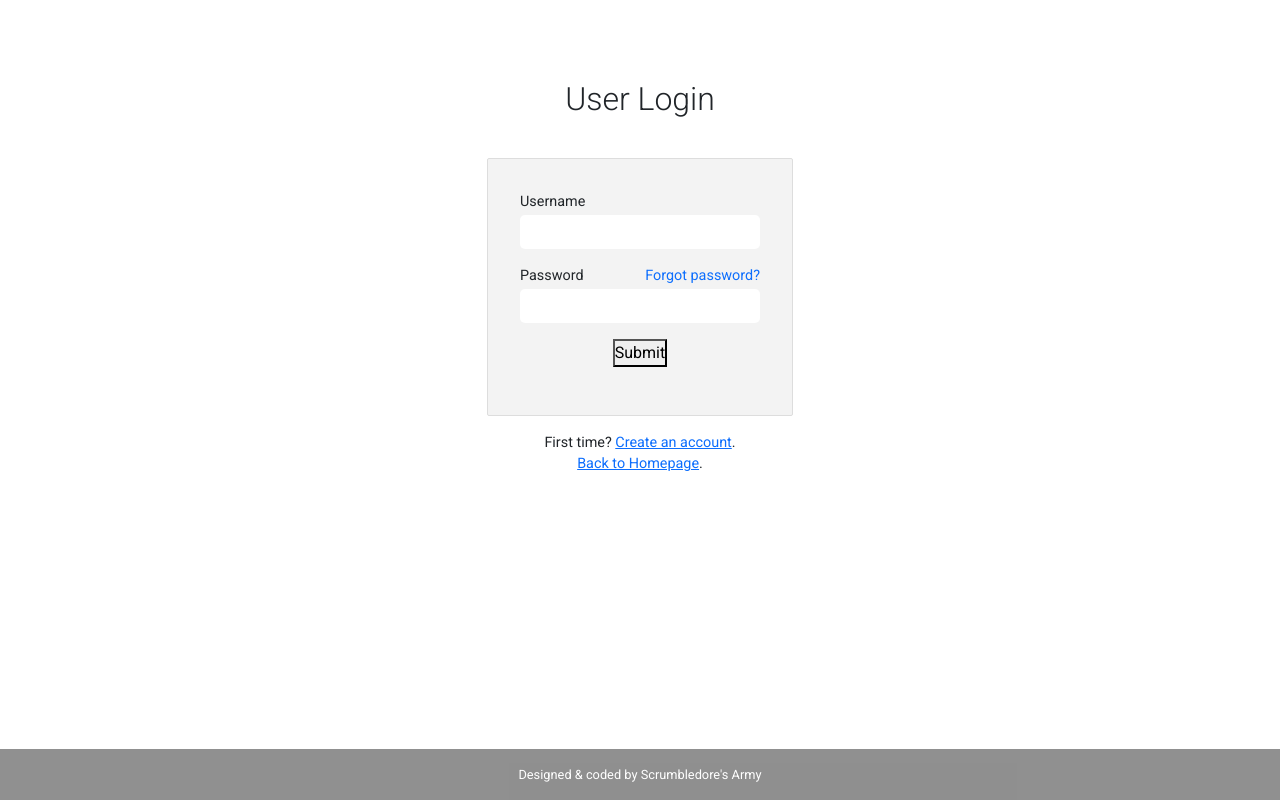
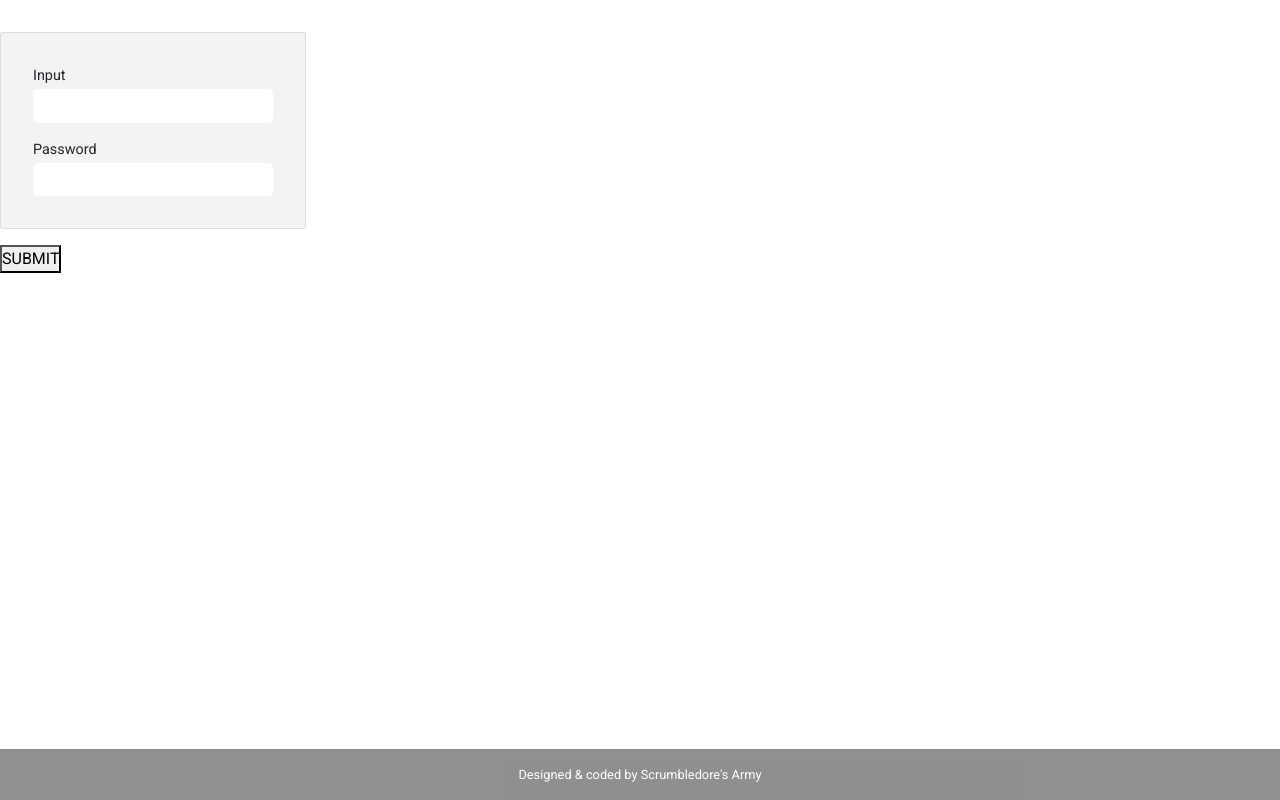
Before and after one commit to aboorvaeb/Full_Stack_APAD-Team-Project-HardwareAsAService, a React (Create React App) app in the folder Client/React app/: page /login in a window 1280 px wide. Built offline with nearby package versions, Linux system fonts and the light colour scheme; the HTML template or start-up script is replaced by a standard one; a web font is replaced by a local one.

Commit message:
Integration done for login page

```diff
--- a/Client/React app/src/components/pages/LoginPage.js
+++ b/Client/React app/src/components/pages/LoginPage.js
@@ -1,57 +1,61 @@
 import React, { useEffect, useState }from 'react'
 import { Link } from 'react-router-dom'
+import { useHistory } from "react-router-dom";
+import { useNavigate } from "react-router-dom";
+
 
 import '../../App.css'
+
 
 export default function SignInPage() {
 
     const [username, setUserName] = useState('');
     const [pwd, setPwd] = useState('');
-    const [response, setResponse] = useState('');
-    const [showresponse, setShowResponse] = useState(false);
+    const [response, setShowResponse] = useState(false);
 
-    function handleSubmit(e) {
-        e.preventDefault();
-        console.log("inside handle Submit")
-        fetch('/verify_user', {
-            method: ['POST'],
-            headers: {'Content-Type': 'application/json',},
-            body: JSON.stringify({"username": username, "password": pwd })
-          })
-            .then(response => response.json())
-            .then(data => setResponse(data.data_from_backend))
-            console.log(response)
-            setShowResponse(true);
+    function callApi() {
+      let path = "/newproject";
+
+        // Simple POST request with a JSON body using fetch
+        const requestOptions = {
+            method: 'POST',
+            headers: { 'Content-Type': 'application/json' },
+            body: JSON.stringify({"username": username,"pwd": pwd})
+        };
+        fetch('/verify_user', requestOptions)
+            .then(data => data.json())
+            .then(json => {
+              //alert(JSON.stringify(json)))
+              if(json.message === "success")  {window.location.href = "/home"}
+              else alert(JSON.stringify(json))
+            })
+
+        setUserName("")
+        setPwd("")
+
       }
 
+
+
     return (
-        <div className="text-center m-5-auto">
-            <h2>User Login</h2>
-            <form action="/home" className="login">
+        <div className="App">
+            <form onClick="return formResponse();">
                 <p>
-                    <label>Username </label><br/>
-                    <input name="username" value={username}
-                    onChange={(e) => setUserName(e.target.value)} />
+                <label> Input </label>
+                <br></br>
+                <input type="text" id="username" value={username}  onChange={(e) => setUserName(e.target.value)}/>
                 </p>
-                <p>
-                    <label>Password</label>
-                    <Link to="/forget-password"><label className="right-label">Forgot password?</label></Link>
-                    <br/>
-                    <input name="password" value={pwd}
-                    onChange={(e) => setPwd(e.target.value)} />
-                </p>
-                <p>
-                <button onClick={handleSubmit} type="submit">
-                    Submit
-                </button>
-                </p>
+                <label> Password </label>
+                <br></br>
+                <input type="password" id="pwd" value={pwd} onChange={(e) => setPwd(e.target.value)} />
             </form>
-            {showresponse === true &&
-                <p>Hii {username}, Respnse: {response}</p>}
-            <footer>
-                <p>First time? <Link to="/register">Create an account</Link>.</p>
-                <p><Link to="/">Back to Homepage</Link>.</p>
-            </footer>
+
+            <div>
+              <p>
+            <button onClick={callApi}>SUBMIT</button>
+              </p>
+            </div>
         </div>
-    )
+      );
+
 }
```
